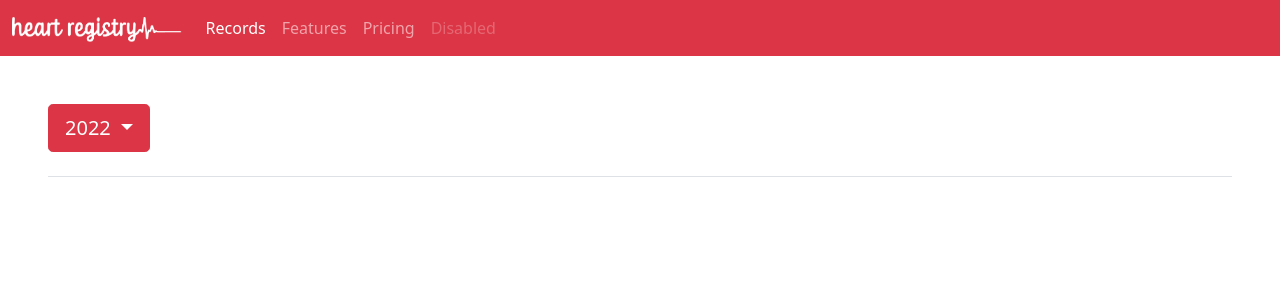
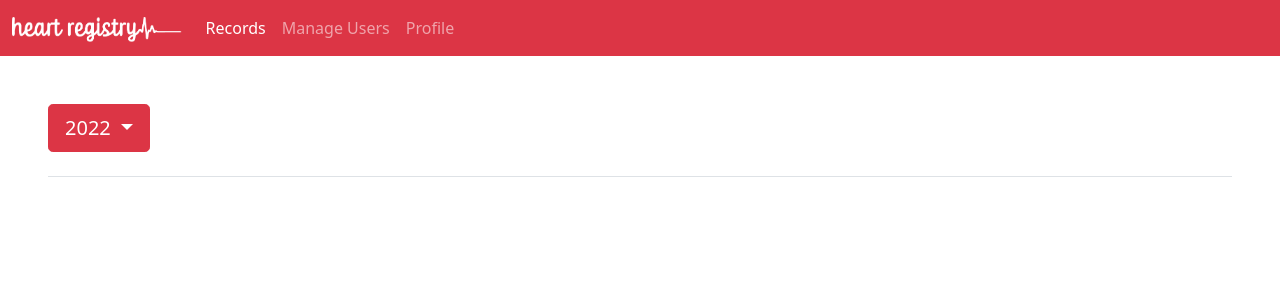
Before and after one commit to gmbt18/CS-128.2-Heart-Registry, a Django app: page /records/2022 in a window 1280 px wide. Shown: the top 300 px of the page. Run offline with Django 4.2, Linux system fonts and the light colour scheme; a user stored in the database is signed in; tables that the repository leaves empty hold one stand-in row (values such as "Sample post"); some libraries are stand-ins or nearby versions.

Commit message:
fixed bugs, and added new links

```diff
--- a/hregistry/patients/views.py
+++ b/hregistry/patients/views.py
@@ -28,7 +28,7 @@ def records(request, year):
     record = Record.objects.filter(date__year = year)
     record_form = RecordForm(request.GET)
     month_today = datetime.now().month
-    years = allrecords.annotate(year=F('date__year'))
+    years = years = (set([r.date.year for r in allrecords]))
     months = record.annotate(month=F('date__month'))
     data = {
     'allrecords': allrecords,
--- a/hregistry/templates/index.html
+++ b/hregistry/templates/index.html
@@ -30,14 +30,13 @@
                     <li class="nav-item">
                         <a class="nav-link active" aria-current="page" href="{% url 'indexPage' %}">Records</a>
                     </li>
+                    {% if request.user.user_type != 'None' %}
                     <li class="nav-item">
-                        <a class="nav-link" href="#">Features</a>
+                        <a class="nav-link" href="#">Manage Users</a>
                     </li>
+                    {% endif %}
                     <li class="nav-item">
-                        <a class="nav-link" href="#">Pricing</a>
-                    </li>
-                    <li class="nav-item">
-                        <a class="nav-link disabled">Disabled</a>
+                        <a class="nav-link" href="#">Profile</a>
                     </li>
                 </ul>
             </div>
--- a/hregistry/templates/patients/records.html
+++ b/hregistry/templates/patients/records.html
@@ -13,7 +13,7 @@
         </button>
         <ul class="dropdown-menu">
             {% for year in years %}
-            <li><a class="dropdown-item"  href="{% url 'records' year|date:'Y' %}" >{{year|date:"Y"}}</a></li>
+            <li><a class="dropdown-item"  href="{% url 'records' year %}" >{{year}}</a></li>
             {% endfor %}
         </ul>
         <br>
@@ -21,9 +21,9 @@
         <nav>
             <div class="nav nav-tabs" id="nav-tab" role="tablist">
                 {% for month in months %}
-                <button class="nav-link text-danger {% if month_today|stringformat:'02d' == month|date:'m' %}active{%elif forloop.first%}active{% endif %}" id="{{month|date:'m'}}"
+                <button class="nav-link text-danger {% if month_today|stringformat:'02d' == month|date:'m' %}active{%elif forloop.first%}{% endif %}" id="{{month|date:'m'}}"
                     data-bs-toggle="tab" data-bs-target="#{{month|date:'m'}}" type="button" role="tab" aria-controls="{{month|date:'m'}}"
-                    aria-selected="{% if month_today|stringformat:'02d' == month|date:'m' %}true{%endif%}">{{month|date:"F"}}</button>
+                    aria-selected="{% if month_today|stringformat:'02d' == month|date:'m' %}true{%elif forloop.first%}true{%endif%}">{{month|date:"F"}}</button>
                 {% endfor %}
             </div>
         </nav>
```
